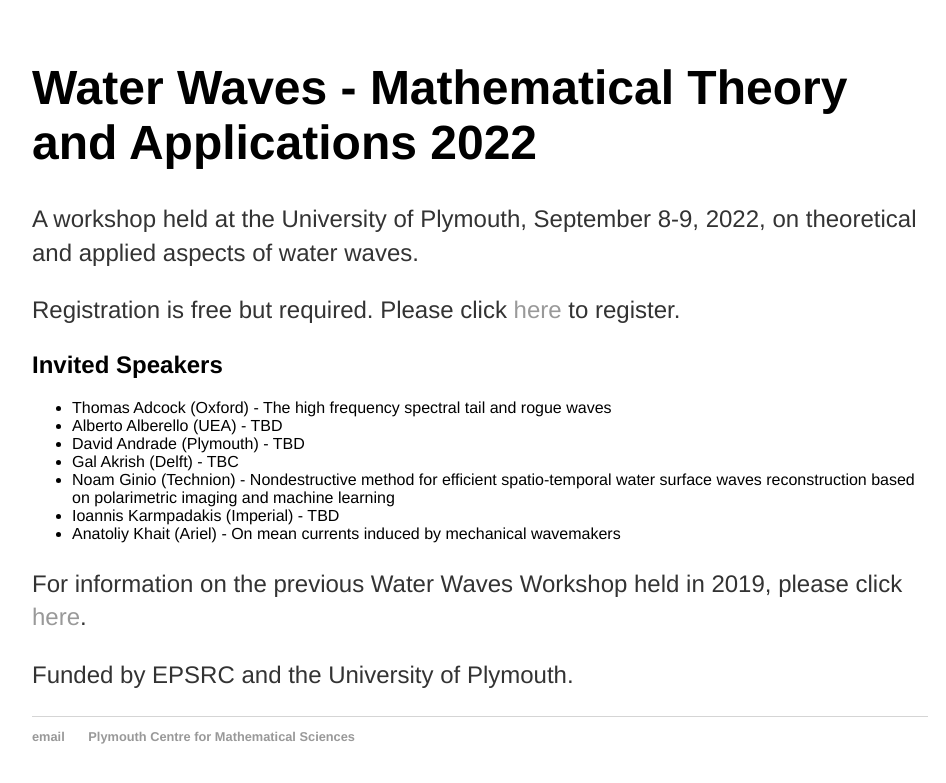
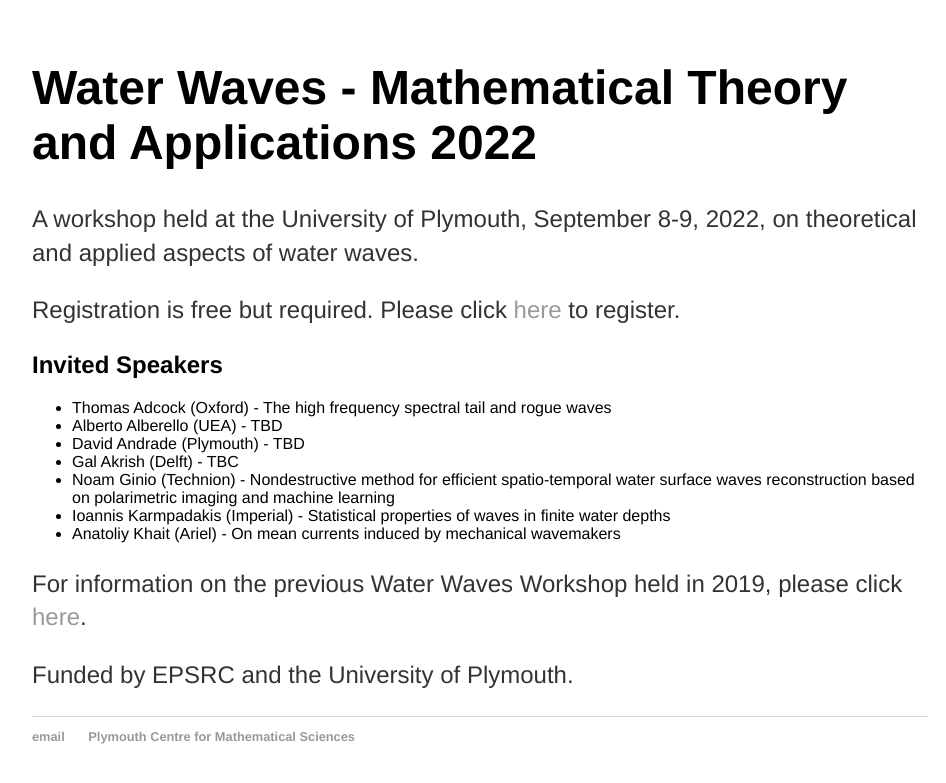
Before and after one commit to rstuhlmeier/rstuhlmeier.github.io, a Jekyll site: the page built from conferences/workshop2.html, in a window 1280 px wide. Shown: the top 783 px of the page, without its empty margins (160-1106 px from the left). Built offline with Jekyll 4.4.1, drawn with Linux system fonts in a browser that asks for light colours.

Commit message:
Update workshop2.html
Added Ioannis talk.

```diff
--- a/conferences/workshop2.html
+++ b/conferences/workshop2.html
@@ -16,7 +16,7 @@
     <li>David Andrade (Plymouth) - TBD </li>
   <li>Gal Akrish (Delft) - TBC </li>
   <li>Noam Ginio (Technion) - Nondestructive method for efficient spatio-temporal water surface waves reconstruction based on polarimetric imaging and machine learning </li>
-  <li>Ioannis Karmpadakis (Imperial) - TBD</li>
+  <li>Ioannis Karmpadakis (Imperial) - Statistical properties of waves in finite water depths</li>
   <li>Anatoliy Khait (Ariel) - On mean currents induced by mechanical wavemakers </li>
 </ul>
 
```
